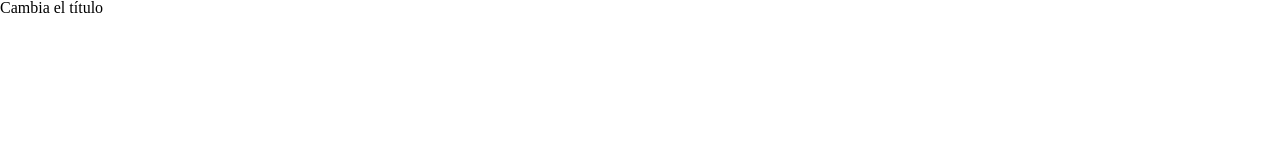
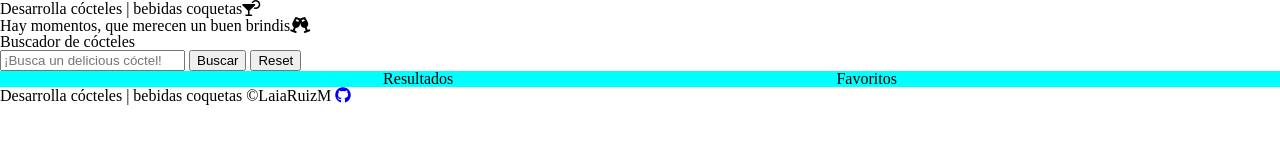
Before and after one commit to LaiaRuizM/cocktail-finder, a website: page src/html/index.html in a window 1280 px wide. Drawn offline with nearby package versions, Linux system fonts and the light colour scheme; files that its build step writes are made by us from their sources.

Commit message:
add html structure and partials

```diff
--- a/src/html/index.html
+++ b/src/html/index.html
@@ -4,13 +4,12 @@
 <head>
   <meta charset="UTF-8" />
   <meta name="viewport" content="width=device-width, initial-scale=1" />
-  <title> Módulo 2 - Evaluación final | Laia Ruiz</title>
-  <!-- Google Fonts
-      <link href="https://fonts.googleapis.com/css?family=Roboto&display=swap" rel="stylesheet" />
-    -->
-  <!-- Icons
-
-    -->
+  <title>Módulo 2 - Evaluación final | Laia Ruiz Martínez</title>
+  <link rel="preconnect" href="https://fonts.google.com" />
+  <link rel="preconnect" href="https://fonts.gstatic.com" crossorigin />
+  <link href="https://fonts.googleapis.com/css2?family=Roboto+Slab:wght@700&family=Roboto:wght@400;500;700&display=swap"
+    rel="stylesheet" />
+  <script src="https://kit.fontawesome.com/aecde98a59.js" crossorigin="anonymous"></script>
   <link rel="stylesheet" href="./assets/css/main.css" />
   <link rel="icon" href="./assets/images/favicon.png" />
 </head>
@@ -19,7 +18,7 @@
   <include src="./partials/header.html"></include>
   <include src="./partials/main.html"></include>
   <include src="./partials/footer.html"></include>
-  <script src="./assets/js/main.js"></script>
+  <script src="../js/main.js"></script>
 </body>
 
 </html>
--- a/src/html/partials/footer.html
+++ b/src/html/partials/footer.html
@@ -1,3 +1,3 @@
 <footer class="footer">
-
+    <small class="footer--title">Desarrolla cócteles | bebidas coquetas ©LaiaRuizM <a class="footer--link" href="https://github.com/LaiaRuizM" title="GitHUb de Laia Ruiz Martínez" target="_blank"><i class="fa-brands fa-github"></i></a></small>
 </footer>
--- a/src/html/partials/header.html
+++ b/src/html/partials/header.html
@@ -1,3 +1,6 @@
-<header class="header">
-  <h1>Cambia el título</h1>
+<header>
+  <div class="header--container">
+    <h1 class="header--container__title">Desarrolla cócteles | bebidas coquetas<i class="fa-solid fa-martini-glass-citrus"></i></h1>
+    <p class="header--container__p">Hay momentos, que merecen un buen brindis<i class="fa-solid fa-champagne-glasses"></i></p>
+  </div>
 </header>
--- a/src/html/partials/main.html
+++ b/src/html/partials/main.html
@@ -1,3 +1,20 @@
 <main class="main">
-
+    <section class="section--1">
+        <h2>Buscador de cócteles</h2>
+        <form action="#">
+        <input class="js-input" type="text" placeholder="¡Busca un delicious cóctel!"/>
+        <input class="js-searchBtn" type="button" value="Buscar"/>
+        <input class="js-resetBtn" type="button" value="Reset"/>
+        </form>
+    </section>
+    <section class="section--2">
+        <article>
+            <h3>Resultados</h3>
+            <ul class="js-cocktails"></ul>
+        </article>
+        <article>
+            <h3>Favoritos</h3>
+            <ul class="js-favorites"></ul>
+        </article>
+    </section>
 </main>
--- a/src/scss/main.scss
+++ b/src/scss/main.scss
@@ -5,3 +5,15 @@
 @import 'layout/header';
 @import 'layout/footer';
 @import 'pages/index';
+
+.section--2 {
+    display: flex;
+    flex-direction: row;
+    justify-content: space-evenly;
+    background-color: cyan;
+}
+
+.cocktailImg {
+    height: 280px;
+    width: 200px;
+}
```
